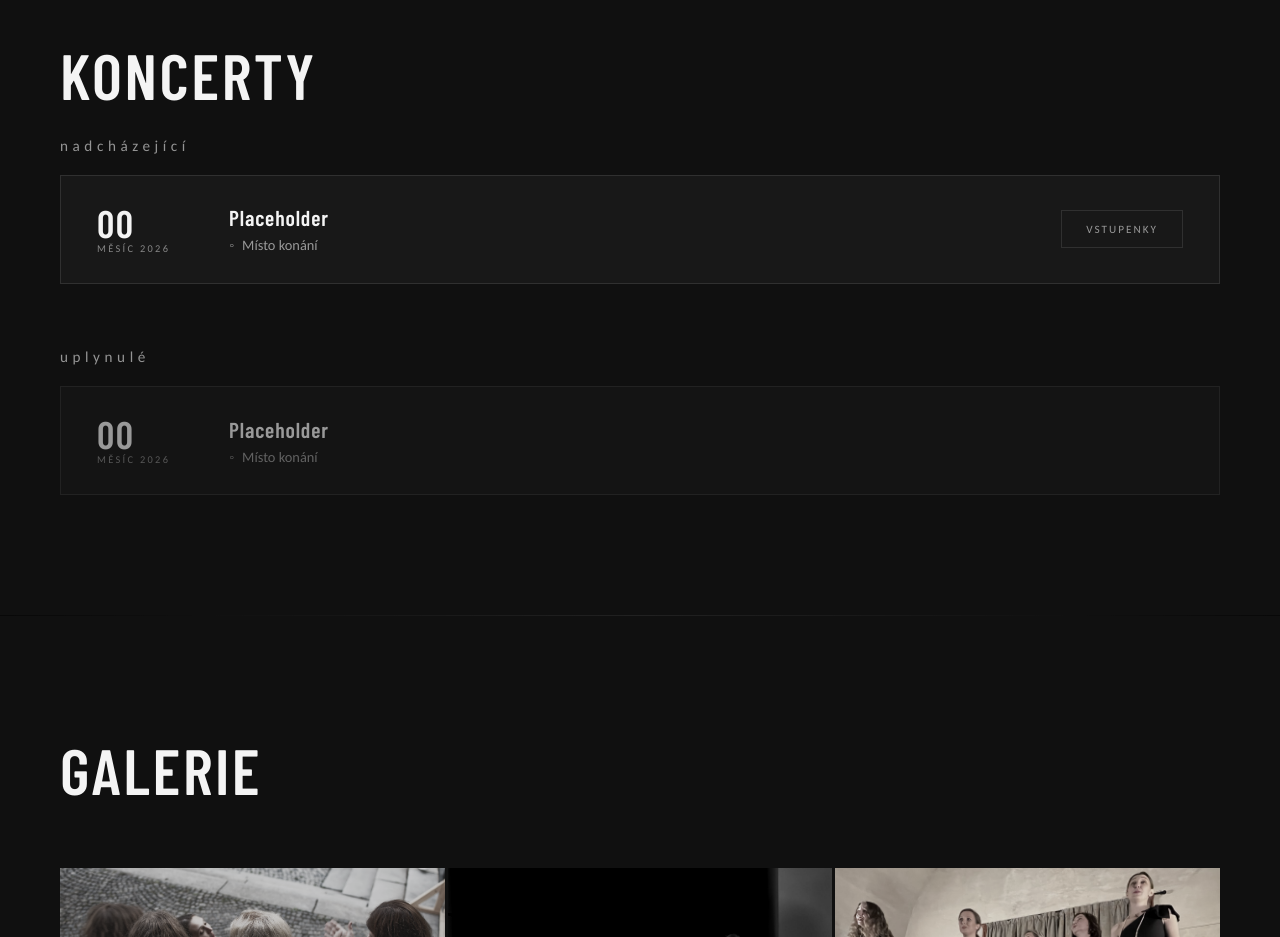
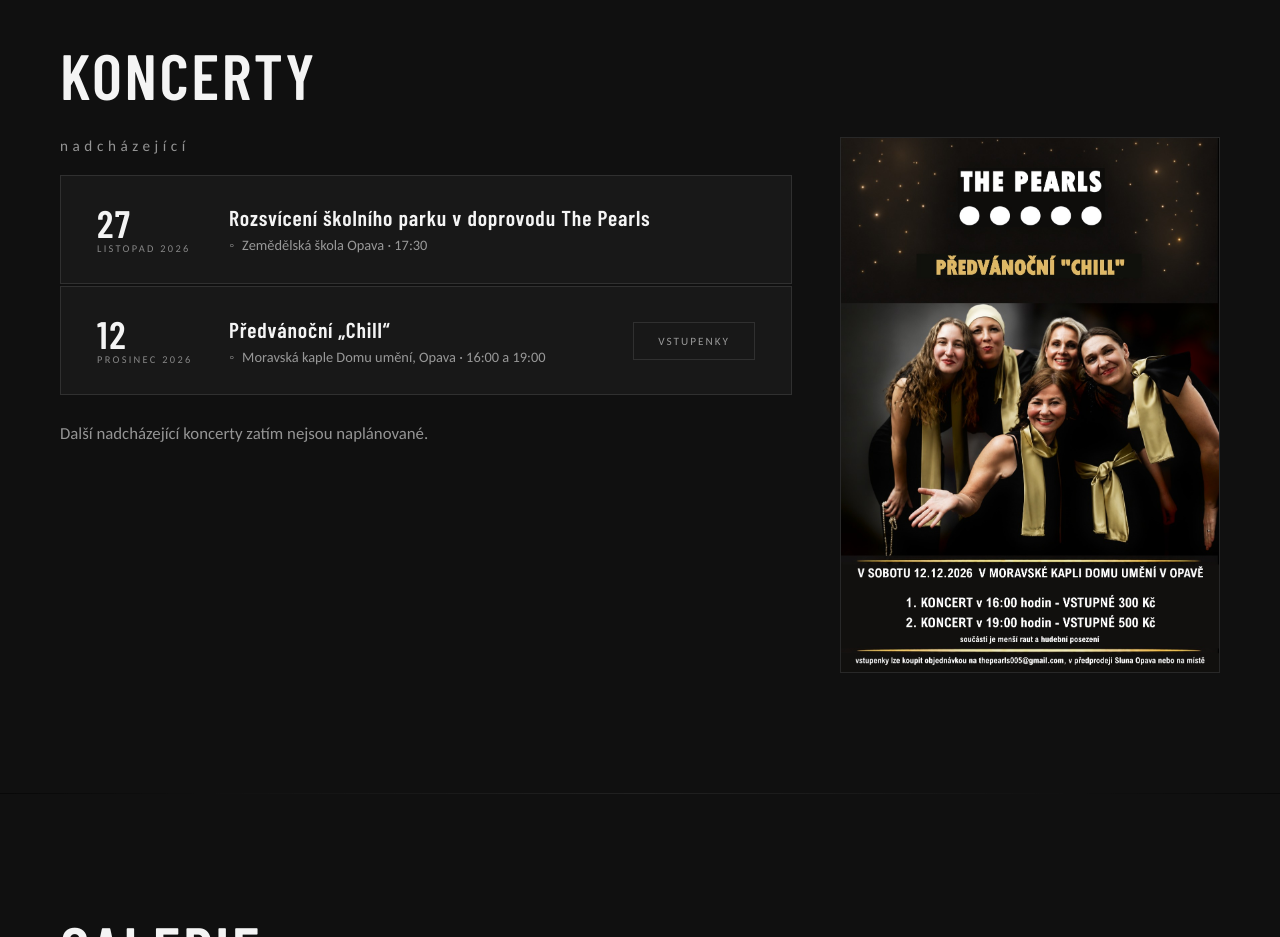
Before and after one commit to jachymzvonicek/thepearls.cz, a plain HTML site: page index.html in a window 1280 px wide. Shown: the part 2640-3577 px from the top of the page. Drawn offline with nearby package versions, Linux system fonts and the light colour scheme; a web font is replaced by a local one.

Commit message:
plakat
plakat a koncerty

```diff
--- a/index.html
+++ b/index.html
@@ -442,6 +442,14 @@ section[hidden]{display:none}
 .concert-item.has-action{grid-template-columns:100px 1fr auto}
 @media(max-width:768px){.concert-item.has-action{grid-template-columns:1fr}}
 .concert-item.past{opacity:.6}
+.concerts-layout{display:grid;grid-template-columns:minmax(0,1fr) minmax(260px,380px);gap:48px;align-items:start}
+.concerts-poster{position:sticky;top:140px}
+.concerts-poster img{display:block;width:100%;height:auto;border:1px solid var(--border);cursor:zoom-in;transition:border-color 400ms ease}
+.concerts-poster img:hover{border-color:var(--border-hi)}
+@media(max-width:900px){
+  .concerts-layout{grid-template-columns:1fr;gap:40px}
+  .concerts-poster{position:static;order:-1;max-width:420px}
+}
 .members-intro{display:block;margin-bottom:56px}
 .contact-name{font-family:var(--font-head);font-weight:800;font-size:clamp(2.6rem,6vw,4rem);letter-spacing:0.06em;line-height:1;color:var(--white)}
 .contact-place{font-size:1.2rem;letter-spacing:0.2em;color:var(--white-dim);margin-top:8px}
@@ -572,22 +580,28 @@ nav#navbar.dark .logo-dark{display:block!important}
       <h2 class="section-title">Koncerty</h2>
     </div>
 
+    <div class="concerts-layout">
+    <div class="concerts-main">
     <h3 class="concerts-sub reveal">nadcházející</h3>
     <div class="concerts-list reveal">
+      <div class="concert-item">
+        <div class="concert-date"><span class="concert-day">27</span><span class="concert-month">Listopad 2026</span></div>
+        <div class="concert-details"><h3>Rozsvícení školního parku v doprovodu The Pearls</h3><p>Zemědělská škola Opava · 17:30</p></div>
+      </div>
       <div class="concert-item has-action">
-        <div class="concert-date"><span class="concert-day">00</span><span class="concert-month">Měsíc 2026</span></div>
-        <div class="concert-details"><h3>Placeholder</h3><p>Místo konání</p></div>
-        <div class="concert-action"><a href="#" rel="noopener">Vstupenky</a></div>
+        <div class="concert-date"><span class="concert-day">12</span><span class="concert-month">Prosinec 2026</span></div>
+        <div class="concert-details"><h3>Předvánoční „Chill“</h3><p>Moravská kaple Domu umění, Opava · 16:00 a 19:00</p></div>
+        <div class="concert-action"><a href="mailto:thepearls005@gmail.com?subject=Vstupenky%20%E2%80%93%20P%C5%99edv%C3%A1no%C4%8Dn%C3%AD%20Chill" rel="noopener">Vstupenky</a></div>
       </div>
     </div>
+    <p class="concerts-empty reveal" style="margin-top:28px">Další nadcházející koncerty zatím nejsou naplánované.</p>
+    </div><!-- /concerts-main -->
 
-    <h3 class="concerts-sub reveal">uplynulé</h3>
-    <div class="concerts-list reveal">
-      <div class="concert-item past">
-        <div class="concert-date"><span class="concert-day">00</span><span class="concert-month">Měsíc 2026</span></div>
-        <div class="concert-details"><h3>Placeholder</h3><p>Místo konání</p></div>
-      </div>
-    </div>
+    <!-- Aktuální plakát (vpravo). Při změně plakátu stačí přepsat cestu v src a data-full. -->
+    <aside class="concerts-poster reveal">
+      <img src="images/gallery/PLAKATY/PREDVANOCNICHILL.jpeg" data-full="images/gallery/PLAKATY/PREDVANOCNICHILL.jpeg" alt="Aktuální plakát – The Pearls" loading="lazy">
+    </aside>
+    </div><!-- /concerts-layout -->
   </div>
 </section>
 
@@ -796,7 +810,7 @@ const lightbox = document.getElementById('lightbox');
 const lightboxImg = document.getElementById('lightboxImg');
 const lightboxClose = document.getElementById('lightboxClose');
 
-document.querySelectorAll('.gallery-item').forEach(item => {
+document.querySelectorAll('.gallery-item, .concerts-poster').forEach(item => {
   item.addEventListener('click', () => {
     const full = item.dataset.full || item.querySelector('img').src;
     lightboxImg.src = full;
```
Also changed, not shown: images/gallery/PLAKATY/PREDVANOCNICHILL.jpeg (added).
